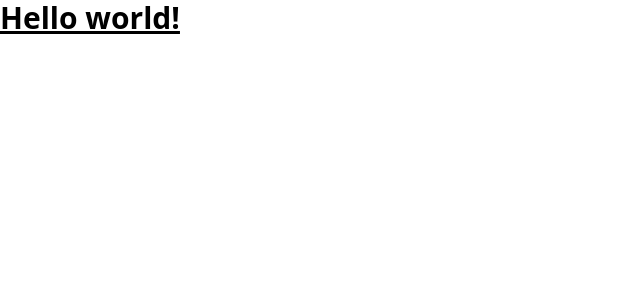
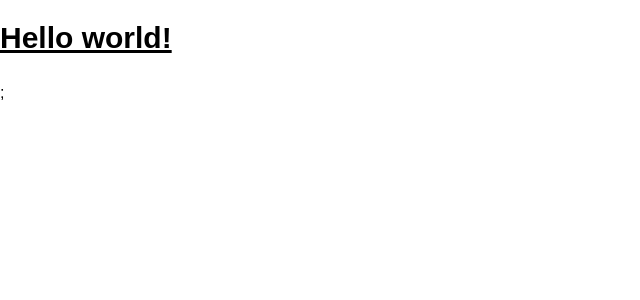
Before and after one commit to Orololuwa/react-boiler-plate-typescript-tailwind, a React (Create React App) app in the folder tanjalo_web/: page / in a window 1280 px wide. Shown: the top 300 px of the page, without its empty margins (0-640 px from the left). Built offline with nearby package versions, Linux system fonts and the light colour scheme.

Commit message:
global styles

```diff
--- a/tanjalo_web/package.json
+++ b/tanjalo_web/package.json
@@ -11,6 +11,7 @@
     "@types/react": "^17.0.43",
     "@types/react-dom": "^17.0.14",
     "@types/styled-components": "^5.1.24",
+    "polished": "^4.2.1",
     "react": "^18.0.0",
     "react-dom": "^18.0.0",
     "react-scripts": "5.0.0",
--- a/tanjalo_web/src/App.tsx
+++ b/tanjalo_web/src/App.tsx
@@ -1,5 +1,14 @@
+import { ThemeProvider } from "styled-components";
+import theme from "theme";
+import GlobalStyles from "styles/global";
+
 const App = (): JSX.Element => {
-  return <h1 className="text-3xl font-bold underline">Hello world!</h1>;
+  return (
+    <ThemeProvider theme={theme}>
+      <GlobalStyles />
+      <h1 className="text-3xl font-bold underline">Hello world!</h1>;
+    </ThemeProvider>
+  );
 };
 
 export default App;
--- /dev/null
+++ b/tanjalo_web/src/styles/global.tsx
@@ -0,0 +1,27 @@
+import { createGlobalStyle } from "styled-components";
+import { normalize } from "polished";
+
+const GlobalStyles = createGlobalStyle`
+    ${normalize()}
+    *,
+    *::after,
+    *::before{
+        padding: 0;
+        margin: 0;
+        box-sizing: border-box;
+    }
+
+    body {
+        transition: all 0.05s linear;
+        width: 100%;
+        height: 100vh;
+        line-height: 2.1rem;
+        font-family: ${({ theme }) => theme.primaryFont};
+        font-style: normal;
+        font-weight: 400;
+        -webkit-font-smoothing: antialiased;
+        -moz-osx-font-smoothing: grayscale;
+    }
+`;
+
+export default GlobalStyles;
```
Also changed, not shown: tanjalo_web/src/styled.d.ts (renamed from tanjalo_web/styled.d.ts), 1 other file (tests, documents, lock files or other folders).
